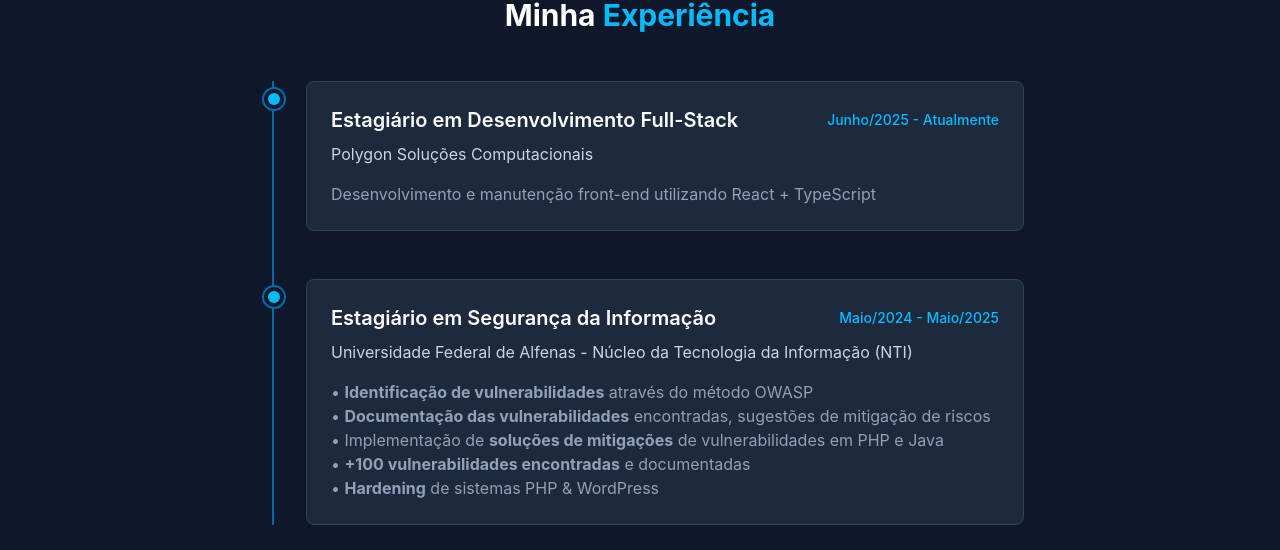
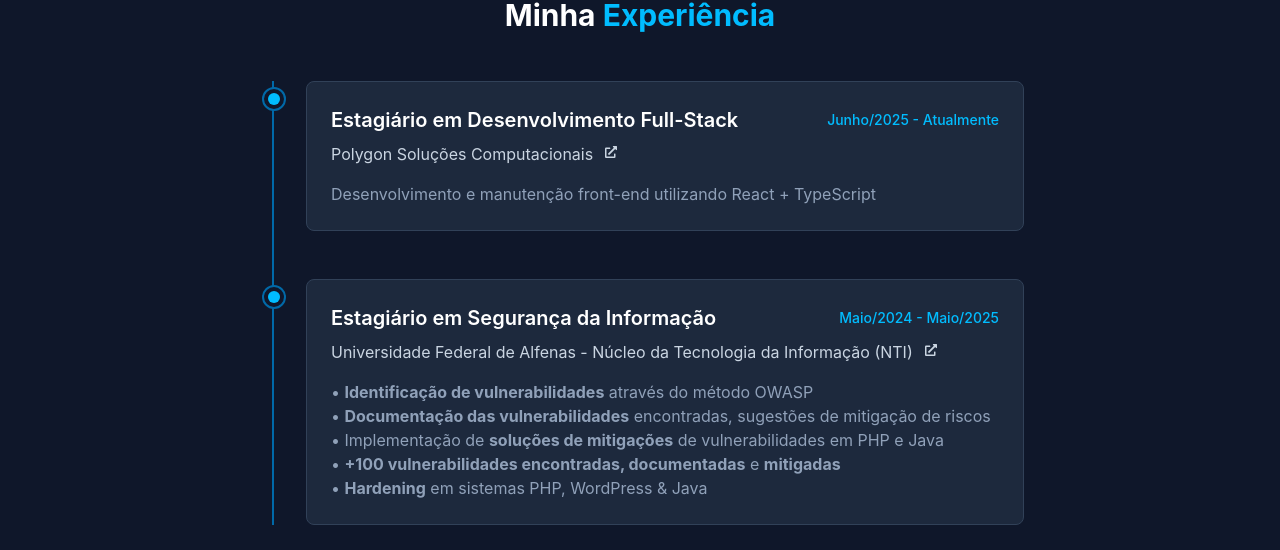
Before and after one commit to joaoragazzo/portfolio, a React (Vite) app in the folder app/: page / in a window 1280 px wide. Shown: the part 3008-3558 px from the top of the page. Built offline with nearby package versions, Linux system fonts and the light colour scheme.

Commit message:
feat: add a movement to projects cards

```diff
--- a/app/src/App.jsx
+++ b/app/src/App.jsx
@@ -435,6 +435,7 @@ function App() {
                 company="Polygon Soluções Computacionais"
                 description="Desenvolvimento e manutenção
                       front-end utilizando React + TypeScript"
+                url="https://polygonsolucoes.com.br/"
               />
 
               <ExperienceCard
@@ -442,6 +443,7 @@ function App() {
                 start="Maio/2024"
                 end="Maio/2025"
                 company="Universidade Federal de Alfenas - Núcleo da Tecnologia da Informação (NTI)"
+                url="https://www.unifal-mg.edu.br/portal/index/"
                 description={
                   <>
                     • <strong>Identificação de vulnerabilidades</strong> através
@@ -453,10 +455,11 @@ function App() {
                     <br />• Implementação de{" "}
                     <strong>soluções de mitigações</strong> de vulnerabilidades
                     em PHP e Java
-                    <br />• <strong>+100 vulnerabilidades encontradas</strong> e
-                    documentadas
-                    <br />• <strong>Hardening</strong> de sistemas PHP &
-                    WordPress
+                    <br />• <strong>+100 vulnerabilidades encontradas, documentadas</strong>
+                    {" "}e <strong>mitigadas</strong>
+
+                    <br />• <strong>Hardening</strong> em sistemas PHP,
+                    WordPress & Java
                     <br />
                   </>
                 }
--- a/app/src/components/ExperienceCard.jsx
+++ b/app/src/components/ExperienceCard.jsx
@@ -1,4 +1,6 @@
-export const ExperienceCard = ({title, start, end, company, description}) => {
+import { FaExternalLinkAlt } from "react-icons/fa";
+
+export const ExperienceCard = ({title, start, end, company, description, url}) => {
   return (
     <div className="mb-12 relative">
       <div className="absolute -left-11 mt-1.5 h-6 w-6 rounded-full border-2 border-sky-700 bg-slate-900 flex items-center justify-center">
@@ -11,7 +13,7 @@ export const ExperienceCard = ({title, start, end, company, description}) => {
           </h3>
           <span className="text-sky-400 text-sm font-medium">{start} - {end}</span>
         </div>
-        <h4 className="text-slate-300 mb-4">{company}</h4>
+        <h4 className="text-slate-300 mb-4"><a href={url} target="_blank" className="flex gap-3 hover:underline cursor-pointer">{company}<FaExternalLinkAlt className="translate-y-1" size={12}/></a></h4>
         <p className="text-slate-400">
           {description}
         </p>
--- a/app/src/components/ProjectCard.jsx
+++ b/app/src/components/ProjectCard.jsx
@@ -35,7 +35,7 @@ export const ProjectCard = ({
   );
   return (
     <>
-      <div className="flex flex-col h-full project-card bg-slate-800 rounded-xl overflow-hidden border border-slate-700">
+      <div className="hover:scale-101 transition-all flex flex-col h-full project-card bg-slate-800 rounded-xl overflow-hidden border border-slate-700">
         <div className="h-48 bg-gradient-to-r from-sky-800 to-indigo-900 flex items-center justify-center">
           <div className="h-20 w-20 text-white/80 text-6xl flex items-center justify-center">
             {icon?.props?.children}
--- a/app/src/index.css
+++ b/app/src/index.css
@@ -29,18 +29,3 @@ code, .code-font {
 .nav-link:hover::after, .nav-link.active::after {
     width: 100%;
 }
-
-
-
-.project-card:hover {
-    transform: translateY(-5px);
-    box-shadow: 0 10px 25px -5px rgba(0, 0, 0, 0.3);
-}
-
-.tech-badge {
-    transition: transform 0.2s ease;
-}
-
-.tech-badge:hover {
-    transform: translateY(-3px);
-}
```
